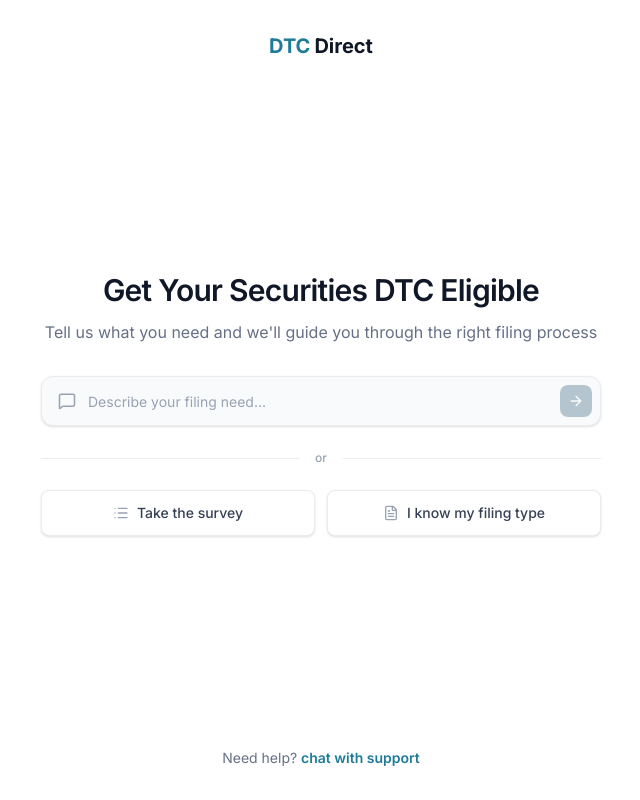
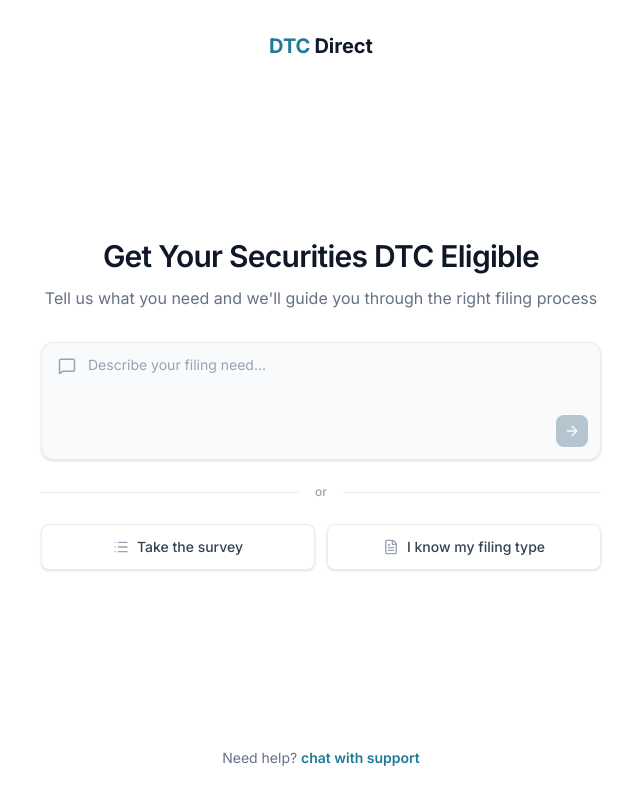
Before and after one commit to joshacw/dtcdirect-prototype, a React (Vite) app: page / in a window 1280 px wide. Shown: the whole page, without its empty margins (319-959 px from the left). Built offline with nearby package versions, Linux system fonts and the light colour scheme.

Commit message:
Make landing page prompt box taller with multiline textarea
Replaced single-line input with a 3-row textarea. Enter submits,
Shift+Enter adds a new line. Send button moved to bottom-right.

Co-Authored-By: Claude Opus 4.6 <noreply@anthropic.com>

```diff
--- a/src/pages/LandingPage.tsx
+++ b/src/pages/LandingPage.tsx
@@ -38,22 +38,35 @@ export default function LandingPage() {
           {/* Prompt box */}
           <form onSubmit={handleSubmit} className="mt-8 w-full">
             <div className="relative">
-              <div className="flex items-center rounded-xl border border-gray-200 bg-gray-50 shadow-sm transition-colors focus-within:border-accent focus-within:ring-1 focus-within:ring-accent">
-                <MessageSquare size={18} className="ml-4 shrink-0 text-gray-400" />
-                <input
-                  type="text"
+              <div className="rounded-xl border border-gray-200 bg-gray-50 shadow-sm transition-colors focus-within:border-accent focus-within:ring-1 focus-within:ring-accent">
+                <div className="flex items-start pt-3">
+                  <MessageSquare size={18} className="ml-4 mt-0.5 shrink-0 text-gray-400" />
+                  <textarea
                     value={prompt}
                     onChange={e => setPrompt(e.target.value)}
+                    onKeyDown={e => {
+                      if (e.key === 'Enter' && !e.shiftKey) {
+                        e.preventDefault();
+                        if (prompt.trim()) {
+                          const form = e.currentTarget.closest('form');
+                          form?.requestSubmit();
+                        }
+                      }
+                    }}
                     placeholder="Describe your filing need…"
-                  className="h-12 flex-1 bg-transparent px-3 text-sm text-gray-900 placeholder:text-gray-400 focus:outline-none"
+                    rows={3}
+                    className="flex-1 resize-none bg-transparent px-3 text-sm text-gray-900 placeholder:text-gray-400 focus:outline-none"
                   />
+                </div>
+                <div className="flex justify-end px-3 pb-3">
                   <button
                     type="submit"
                     disabled={!prompt.trim()}
-                  className="mr-2 flex h-8 w-8 items-center justify-center rounded-lg bg-primary text-white transition hover:bg-primary-hover disabled:opacity-30"
+                    className="flex h-8 w-8 items-center justify-center rounded-lg bg-primary text-white transition hover:bg-primary-hover disabled:opacity-30"
                   >
                     <ArrowRight size={16} />
                   </button>
+                </div>
               </div>
             </div>
           </form>
```
Lines whose indentation alone changed are shown as unchanged.
